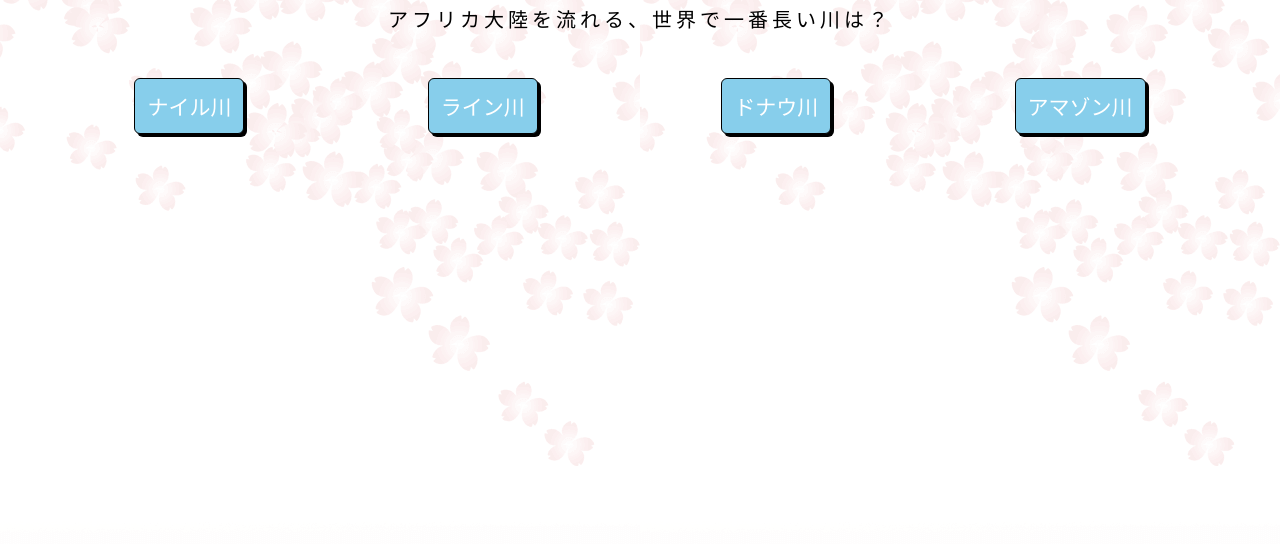
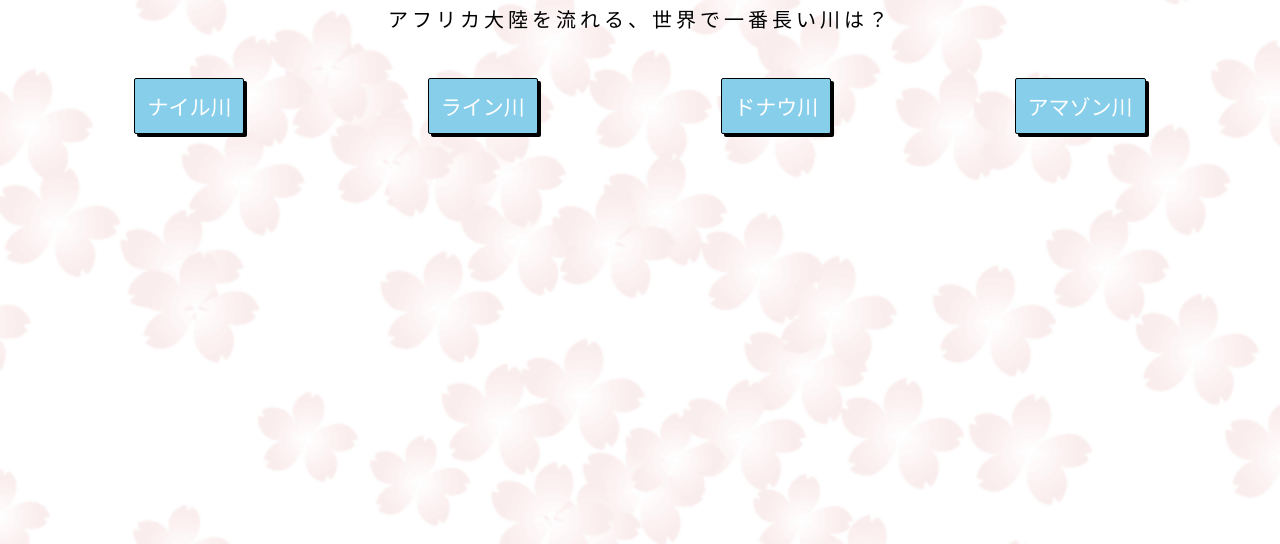
Before and after one commit to miyakooti/quiz, a plain HTML site: page index.html in a window 1280 px wide. Shown: the part 256-800 px from the top of the page. Drawn offline with Linux system fonts and the light colour scheme.

Commit message:
Update stylesheet.css

```diff
--- a/stylesheet.css
+++ b/stylesheet.css
@@ -5,6 +5,7 @@ body {
   text-align: center;
   font-family: monospace;
   background-image: url("sakura01.png");
+  background-size: cover;
 }
 .container {
   margin:0 auto;
@@ -58,18 +59,17 @@ button {
   color: white;
   background-color: skyblue;
   padding: 12px;
-  border-radius: 6px;
+  border-radius: 2px;
   box-shadow: 3px 3px black;
   font-size: 21px;
   border: 3px solid pink;
 }
-button:hover{
-  animation: 100em;
+/* button:hover{
   position: relative;
   top:3px;
   left:3px;
   box-shadow: none;
-}
+} */
 .container span{
   font-size:35px;
 }
```
